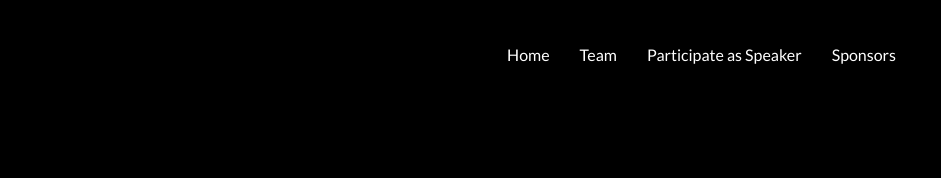
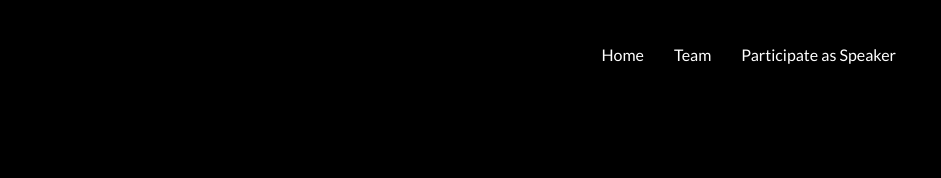
Before and after one commit to tomatopickle/DPS-TEDx-Website, a plain HTML site: page about_us.html in a window 1280 px wide. Shown: the top 178 px of the page, 339-1280 px from the left. Drawn offline with Linux system fonts and the light colour scheme; a script that the page names is missing; a web font is replaced by a local one.

Commit message:
Fix: Removed Sponsors section

```diff
--- a/about_us.html
+++ b/about_us.html
@@ -21,7 +21,6 @@
                 <a href="./">Home</a>
                 <a href="https://rb.gy/nhrptb" target="_blank">Team</a>
                 <a href="https://rb.gy/vdsley" target="_blank">Participate as Speaker</a>
-                <a href="">Sponsors</a>
             </div>
         </nav>
         <div id="mainContent">
```
Also changed, not shown: index.html (+0 -1 lines).
